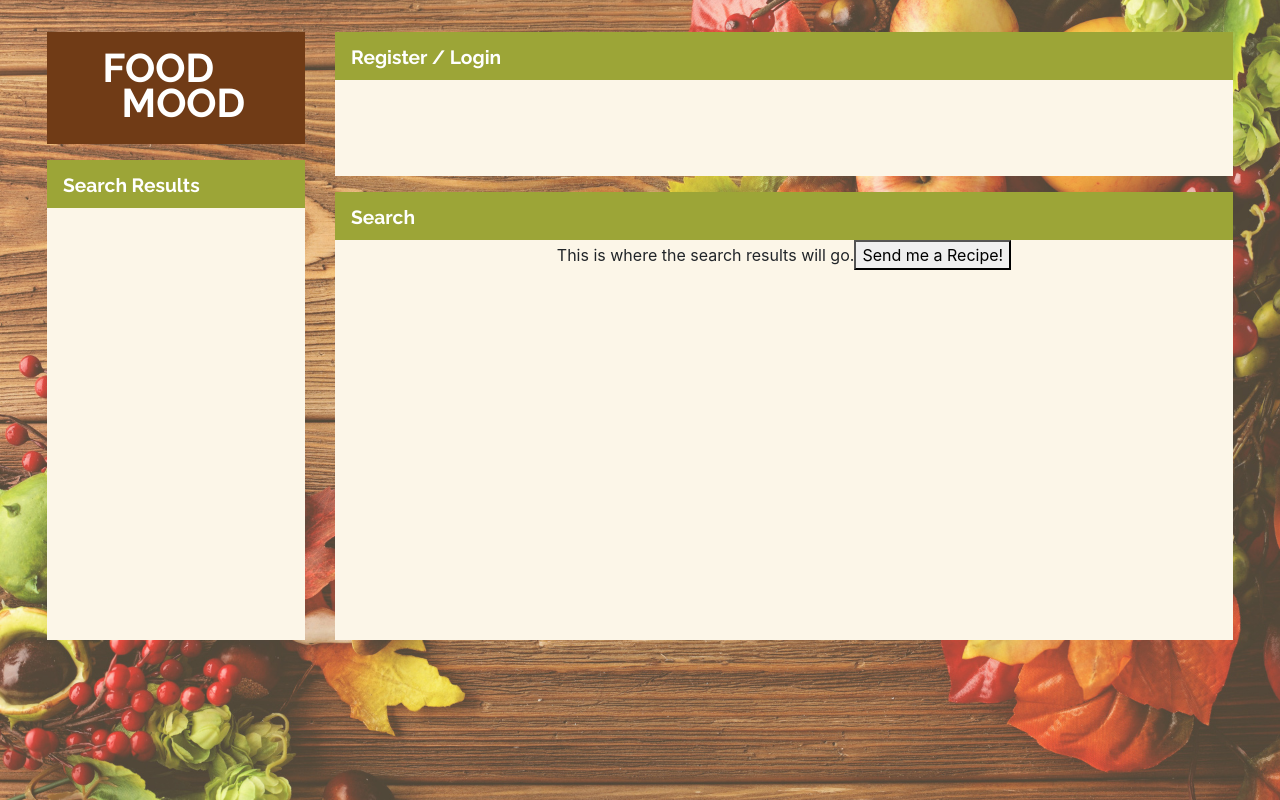
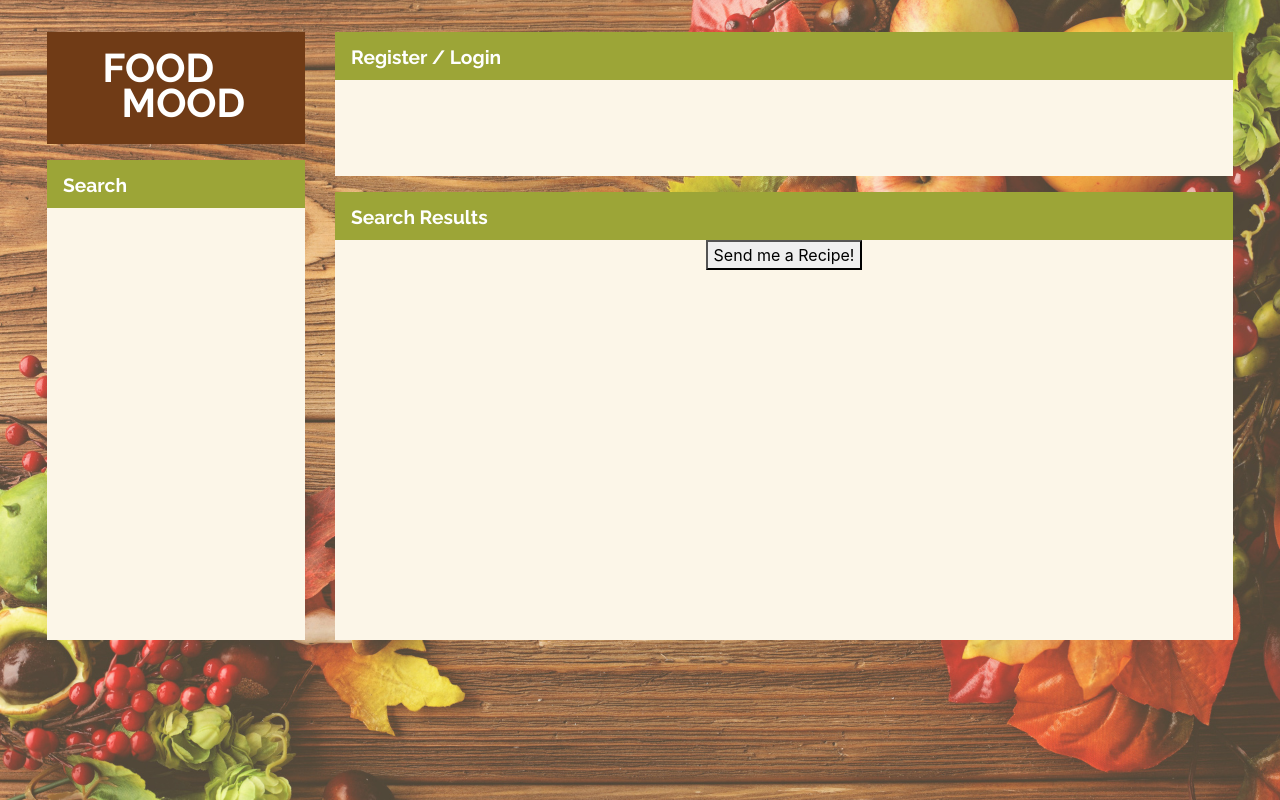
Before and after one commit to selinali2010/CS348Proj, a React (Create React App) app in the folder cs348-frontend/: page / in a window 1280 px wide. Built offline with nearby package versions, Linux system fonts and the light colour scheme; no server answers.

Commit message:
Fixed placeholder text

```diff
--- a/cs348-frontend/src/ResultsContentBox.js
+++ b/cs348-frontend/src/ResultsContentBox.js
@@ -35,11 +35,10 @@ const ResultsContentBox = () => {
         <div className="results-content-box">
             <div className="section-title">
                 <div className="section-title-text">
-                    Search
+                    Search Results
                 </div>
             </div>
             <div className="section-body results-content-body">
-                This is where the search results will go.
               <button onClick={fetchRecipes}> Send me a Recipe! </button>
               { showRecipe() }
             </div>
--- a/cs348-frontend/src/SearchContentBox.js
+++ b/cs348-frontend/src/SearchContentBox.js
@@ -5,7 +5,7 @@ const SearchContentBox = () => {
         <div className="search-content-box">
             <div className="section-title">
                 <div className="section-title-text">
-                    Search Results
+                    Search
                 </div>
             </div>
             <div className="section-body search-content-body">
```
